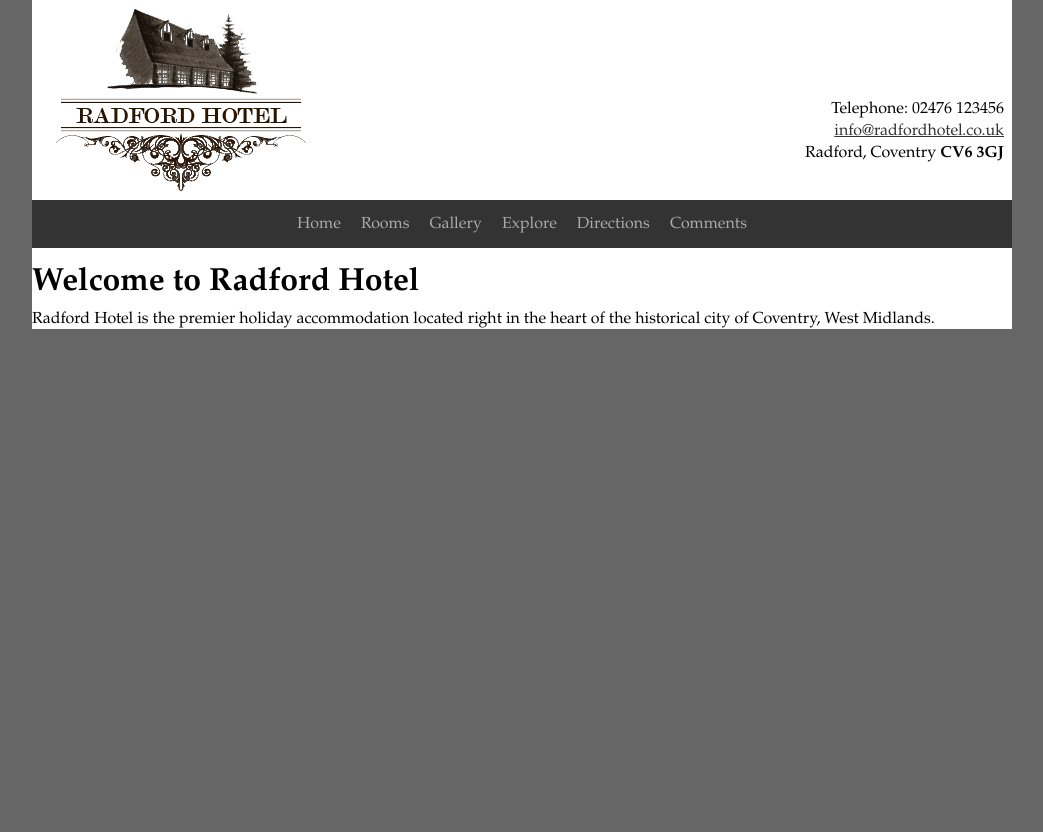
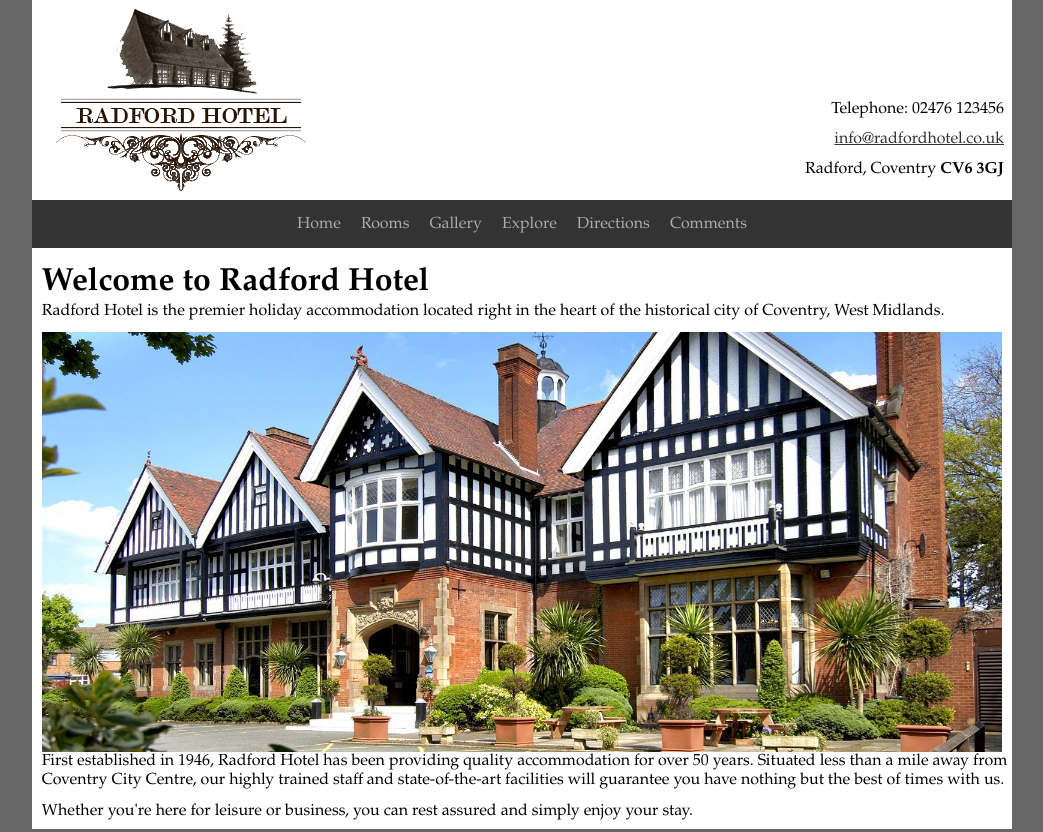
Before and after one commit to AMS97F1/Hotel-Website, a plain HTML site: page public_html/index.html in a window 1280 px wide. Shown: the whole page, without its empty margins (118-1161 px from the left). Before the commit the page ends 800 px from the top, so only its background shows below. Drawn offline with nearby package versions, Linux system fonts and the light colour scheme.

Commit message:
Added index content

```diff
--- a/public_html/hotel.css
+++ b/public_html/hotel.css
@@ -17,9 +17,13 @@ a{
 h1{
     margin-top: 0.5em;
     margin-bottom: 0em;
+    margin-left: 1%;
 }
 p{
-    margin-top: 0.5em;
+    margin-top: 0em;
+    margin-left: 1%;
+    margin-bottom: 0.2em;
+    padding-bottom: 0.5em;
 }
 
 /*Top-most banner*/
@@ -101,3 +105,10 @@ nav li:hover > ul li{
     /*Nested list shown on hover*/
     display: block;
 }
+
+/*Home page images*/
+img.main{
+    display: block;
+    width: 98%;
+    margin: auto;
+}
--- a/public_html/index.html
+++ b/public_html/index.html
@@ -20,6 +20,16 @@
         <p>Radford Hotel is the premier holiday accommodation located right
             in the heart of the historical city of Coventry, West Midlands.</p>
 
+        <img class = "main" src="images/hotelext.jpg" alt="Radford Hotel exterior" />
+
+        <p>First established in 1946, Radford Hotel has been providing quality
+            accommodation for over 50 years. Situated less than a mile away from
+            Coventry City Centre, our highly trained staff and state-of-the-art
+            facilities will guarantee you have nothing but the best of times with
+            us.</p>
+        <p>Whether you're here for leisure or business, you can rest assured and
+            simply enjoy your stay.</p>
+
     </body>
 
 </html>
```
Also changed, not shown: public_html/images/hotelext.jpg (added), 1 other file.
